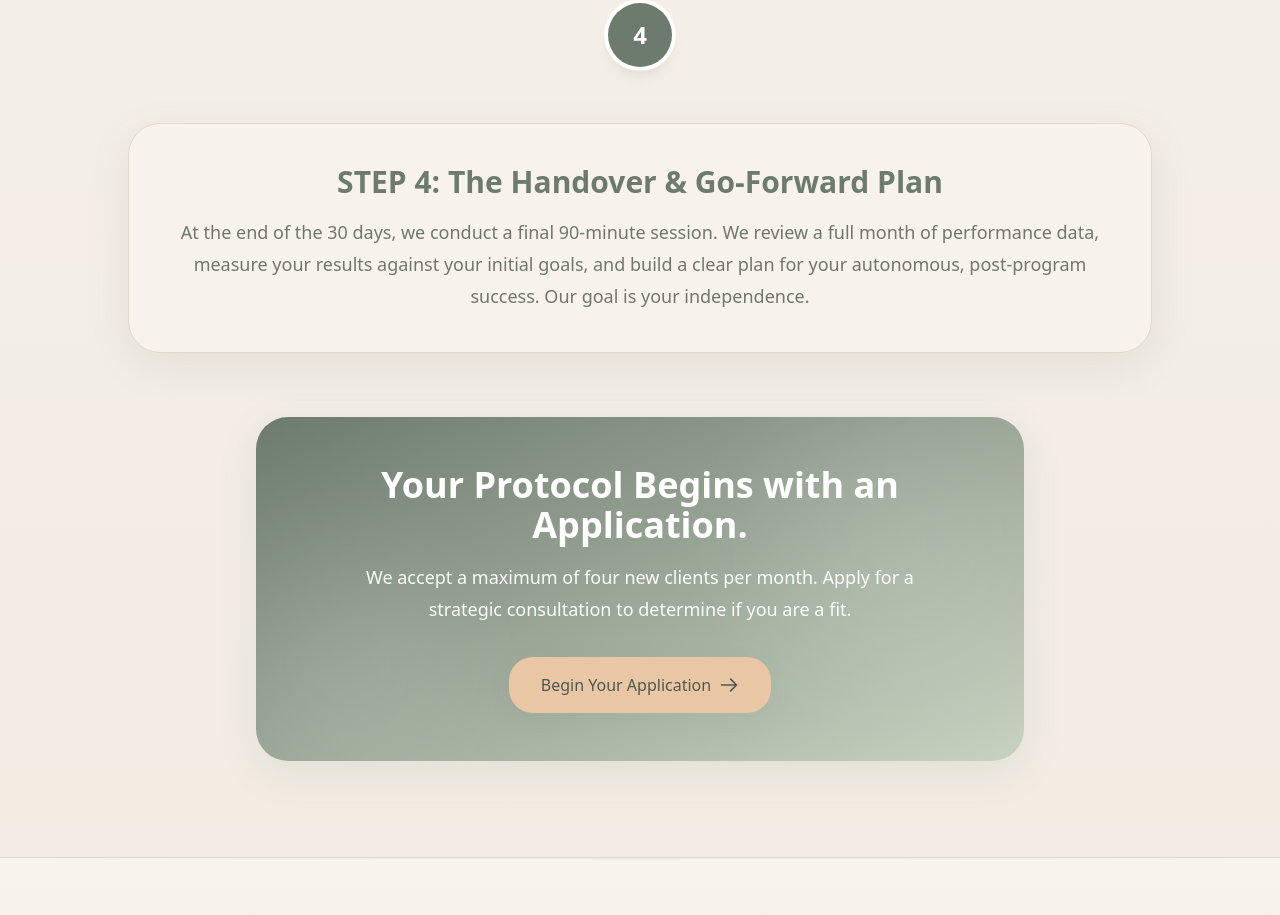
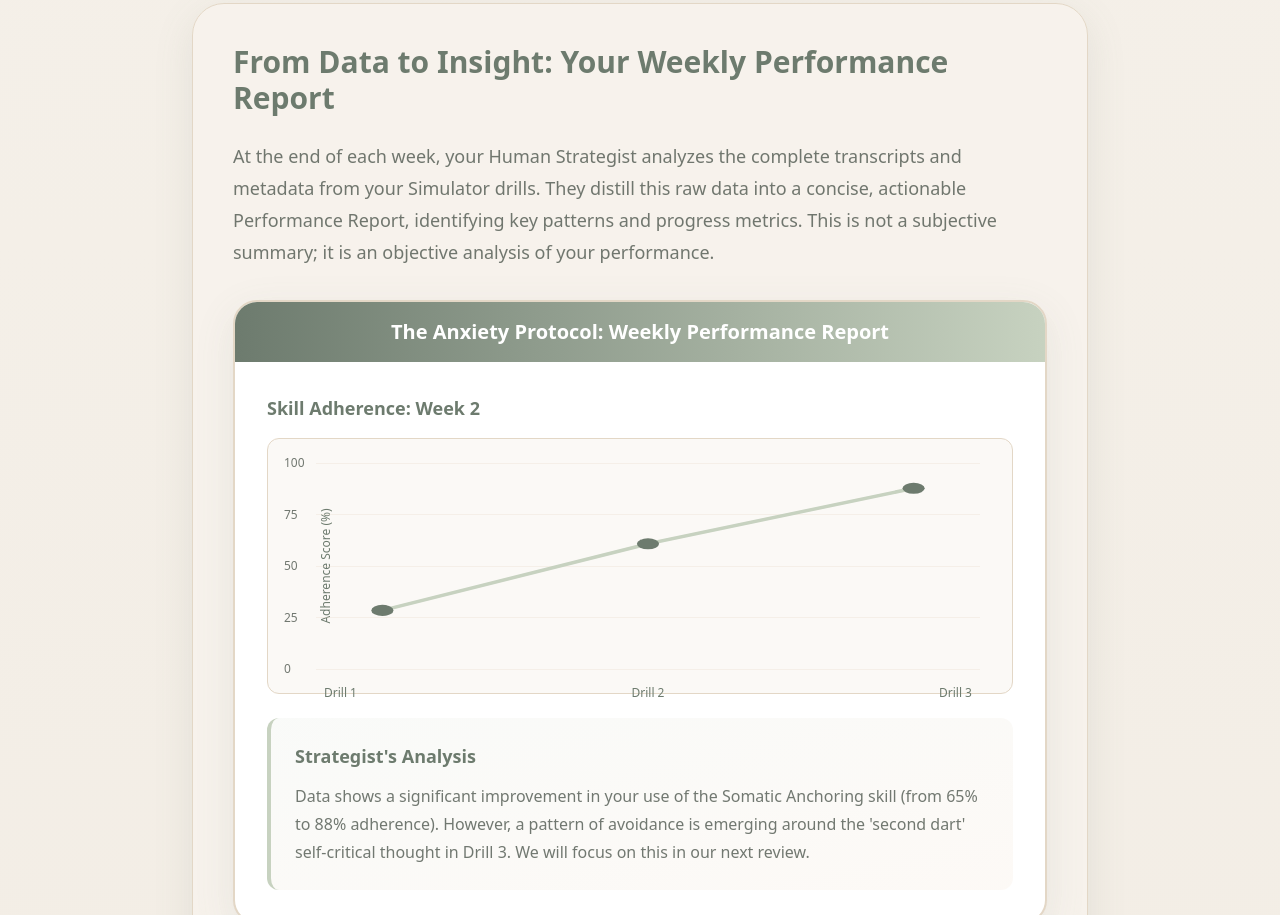
Before and after one commit to Carpentersbug41/Coastal-Calm-Therapy-website, a Next.js app: page /protocol in a window 1280 px wide. Shown: the part 1885-2800 px from the top of the page. Built offline with nearby package versions, Linux system fonts and the light colour scheme; no server answers.

Commit message:
Update page content and styling across multiple pages

```diff
--- a/app/(site)/about/page.tsx
+++ b/app/(site)/about/page.tsx
@@ -128,7 +128,7 @@ export default function AboutPage() {
                 </ul>
 
                 <p>
-                  The day-to-day, high-repetition practice work happens in our proprietary Cognitive Simulator, a tool engineered to do that job with a fidelity and intensity I could never match as a human. This division of labor allows me to provide you with pure, undiluted strategic expertise.
+                  The day-to-day, high-repetition practice work happens in our proprietary Resilience Simulator, a tool engineered to do that job with a fidelity and intensity I could never match as a human. This division of labor allows me to provide you with pure, undiluted strategic expertise.
                 </p>
               </div>
             </div>
--- a/app/(site)/faq/page.tsx
+++ b/app/(site)/faq/page.tsx
@@ -27,8 +27,8 @@ export default function FAQPage() {
       answer: 'We are not a "better therapy"; we are a different, more intensive model designed for a specific type of mind. For clients who value data, structure, and efficiency, our protocol can achieve in 30 days what might take years in traditional models.',
     },
     {
-      question: 'What is the "Cognitive Simulator"?',
-      answer: 'The Cognitive Simulator is our proprietary, voice-based training technology. We do not use the term "AI," as it is associated with low-quality chatbots. Our Simulator is a sophisticated, purpose-built environment for high-repetition psychological skill practice in a completely private, judgment-free space.',
+      question: 'What is the "Resilience Simulator"?',
+      answer: 'The Resilience Simulator is our proprietary, voice-based training technology. We do not use the term "AI," as it is associated with low-quality chatbots. Our Simulator is a sophisticated, purpose-built environment for high-repetition psychological skill practice in a completely private, judgment-free space.',
     },
     {
       question: 'What if I can\'t commit to 2-3 sessions per week?',
--- a/app/(site)/protocol/page.tsx
+++ b/app/(site)/protocol/page.tsx
@@ -56,7 +56,7 @@ export default function ProtocolPage() {
                       STEP 1: The Diagnostic & Blueprint
                     </h2>
                     <p className="text-base md:text-lg leading-7 md:leading-8 text-body">
-                      The protocol begins with a 90-minute deep-dive session with your Human Clinical Strategist. We deconstruct
+                      The protocol begins with a 90-minute deep-dive diagnostic session with your <strong className="text-sea-sage">Head Coach & Clinical Strategist</strong>. We deconstruct
                       the specific patterns of your anxiety to design your personalized training protocol. You leave with a clear,
                       actionable blueprint for the month.
                     </p>
@@ -78,7 +78,7 @@ export default function ProtocolPage() {
                     </h2>
                     <p className="text-base md:text-lg leading-7 md:leading-8 text-body">
                       For four weeks, you engage in short (20-30 minute) "skill-building drills" 2-3 times per week in our proprietary
-                      Cognitive Simulator. This is where you build new neural pathways through high-repetition practice in a private,
+                      Resilience Simulator. This is where you build new neural pathways through high-repetition practice in a private,
                       judgment-free environment.
                     </p>
                   </div>
@@ -102,6 +102,94 @@ export default function ProtocolPage() {
                       therapy session. We review the data from your Simulator drills, analyze progress, and make high-leverage
                       adjustments to your plan.
                     </p>
+                  </div>
+                </div>
+              </div>
+            </ScrollReveal>
+
+            {/* Data-Driven Insight Section */}
+            <ScrollReveal delay={350}>
+              <div className="relative mb-12 md:mb-24">
+                <div className="max-w-4xl mx-auto">
+                  <div className="glass-effect rounded-3xl p-8 md:p-10 shadow-soft-lg border border-dune-shadow">
+                    <h2 className="text-2xl md:text-3xl font-bold text-sea-sage mb-6">
+                      From Data to Insight: Your Weekly Performance Report
+                    </h2>
+                    <p className="text-base md:text-lg leading-7 md:leading-8 text-body mb-6">
+                      At the end of each week, your Human Strategist analyzes the complete transcripts and metadata from your Simulator drills. They distill this raw data into a concise, actionable Performance Report, identifying key patterns and progress metrics. This is not a subjective summary; it is an objective analysis of your performance.
+                    </p>
+
+                    {/* Weekly Performance Report Visual Mockup */}
+                    <div className="mt-8 bg-white rounded-2xl border-2 border-dune-shadow shadow-soft-lg overflow-hidden">
+                      {/* Report Header */}
+                      <div className="bg-gradient-to-r from-sea-sage to-seafoam px-6 py-4">
+                        <h3 className="text-xl font-bold text-white text-center">
+                          The Anxiety Protocol: Weekly Performance Report
+                        </h3>
+                      </div>
+
+                      {/* Report Body */}
+                      <div className="p-6 md:p-8 space-y-6">
+                        {/* Chart Section */}
+                        <div>
+                          <h4 className="text-lg font-bold text-sea-sage mb-4">Skill Adherence: Week 2</h4>
+
+                          {/* Chart Container */}
+                          <div className="relative h-64 bg-warm-linen/30 rounded-xl p-4 border border-dune-shadow">
+                            {/* Y-axis label */}
+                            <div className="absolute left-0 top-1/2 -translate-y-1/2 -rotate-90 text-xs font-medium text-sea-sage whitespace-nowrap">
+                              Adherence Score (%)
+                            </div>
+
+                            {/* Chart area with grid and line */}
+                            <div className="ml-8 mr-4 h-full flex flex-col justify-between relative">
+                              {/* Grid lines and Y-axis values */}
+                              <div className="absolute inset-0 flex flex-col justify-between">
+                                {[100, 75, 50, 25, 0].map((value) => (
+                                  <div key={value} className="flex items-center">
+                                    <span className="text-xs text-body w-8 -ml-8">{value}</span>
+                                    <div className="flex-1 border-t border-dune-shadow/30"></div>
+                                  </div>
+                                ))}
+                              </div>
+
+                              {/* Line Chart SVG */}
+                              <svg className="absolute inset-0 w-full h-full" viewBox="0 0 300 200" preserveAspectRatio="none">
+                                {/* Upward trending line */}
+                                <polyline
+                                  points="30,140 150,80 270,30"
+                                  fill="none"
+                                  stroke="currentColor"
+                                  strokeWidth="3"
+                                  className="text-seafoam"
+                                  strokeLinecap="round"
+                                  strokeLinejoin="round"
+                                />
+                                {/* Data points */}
+                                <circle cx="30" cy="140" r="5" className="fill-sea-sage" />
+                                <circle cx="150" cy="80" r="5" className="fill-sea-sage" />
+                                <circle cx="270" cy="30" r="5" className="fill-sea-sage" />
+                              </svg>
+
+                              {/* X-axis labels */}
+                              <div className="absolute -bottom-6 left-0 right-0 flex justify-between text-xs font-medium text-sea-sage px-2">
+                                <span>Drill 1</span>
+                                <span>Drill 2</span>
+                                <span>Drill 3</span>
+                              </div>
+                            </div>
+                          </div>
+                        </div>
+
+                        {/* Strategist's Analysis Box */}
+                        <div className="bg-gradient-to-br from-seafoam/10 to-golden-shell/10 rounded-xl p-6 border-l-4 border-seafoam">
+                          <h4 className="text-lg font-bold text-sea-sage mb-3">Strategist's Analysis</h4>
+                          <p className="text-base leading-7 text-body">
+                            Data shows a significant improvement in your use of the Somatic Anchoring skill (from 65% to 88% adherence). However, a pattern of avoidance is emerging around the 'second dart' self-critical thought in Drill 3. We will focus on this in our next review.
+                          </p>
+                        </div>
+                      </div>
+                    </div>
                   </div>
                 </div>
               </div>
```
Also changed, not shown: app/(site)/page.tsx (+5 -7 lines), app/(site)/simulator/page.tsx (+4 -4 lines).
